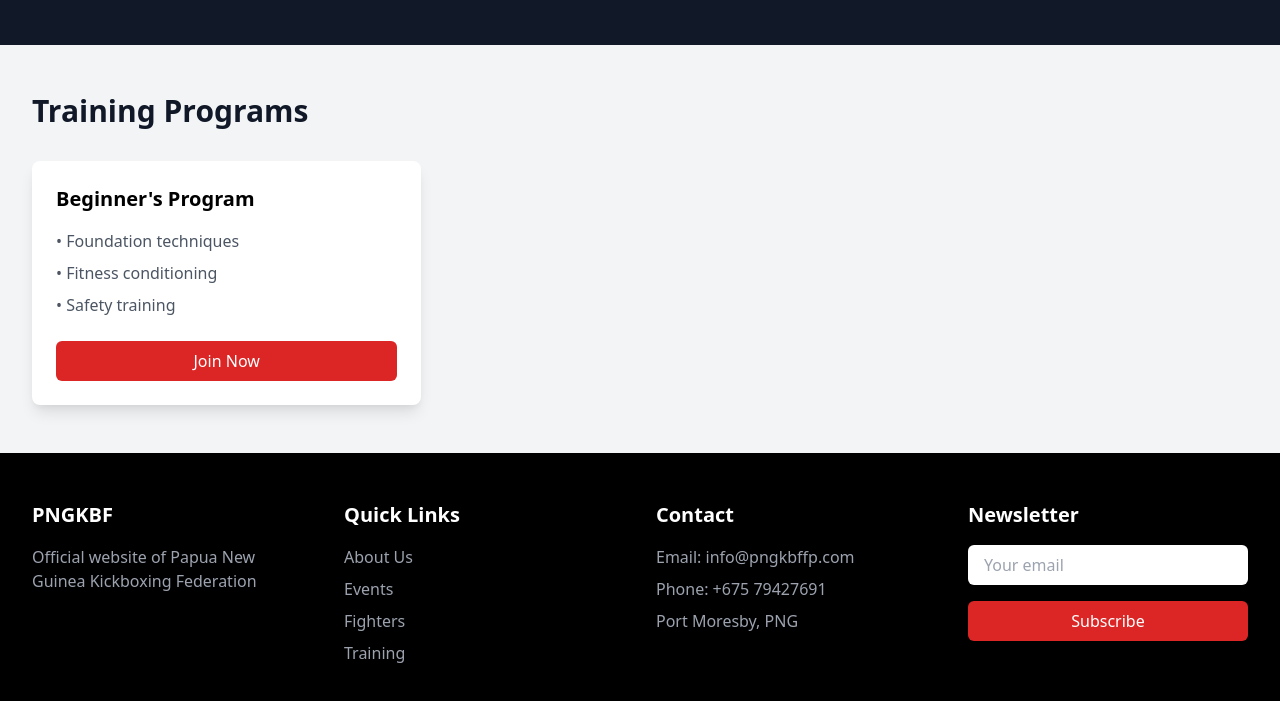
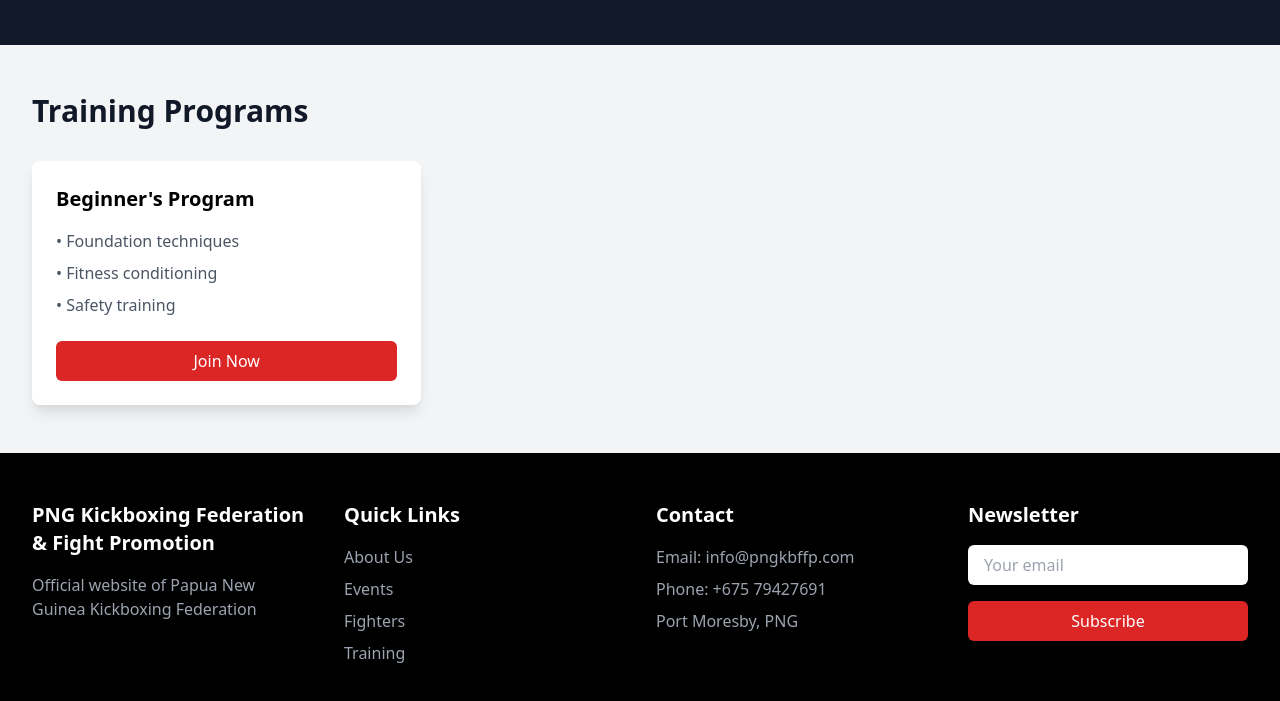
Before and after one commit to Lawbu43/pngkbffp, a plain HTML site: page pngkbffp.html in a window 1280 px wide. Shown: the part 1347-2048 px from the top of the page. Drawn offline with nearby package versions, Linux system fonts and the light colour scheme.

Commit message:
Update pngkbffp.html

```diff
--- a/pngkbffp.html
+++ b/pngkbffp.html
@@ -163,7 +163,7 @@
         <div class="max-w-7xl mx-auto px-4 sm:px-6 lg:px-8 py-12">
             <div class="grid grid-cols-1 md:grid-cols-2 lg:grid-cols-4 gap-8">
                 <div>
-                    <h3 class="text-lg md:text-xl font-bold mb-4">PNGKBF</h3>
+                    <h3 class="text-lg md:text-xl font-bold mb-4">PNG Kickboxing Federation & Fight Promotion</h3>
                     <p class="text-sm md:text-base text-gray-400">Official website of Papua New Guinea Kickboxing Federation</p>
                 </div>
                 <div>
```
